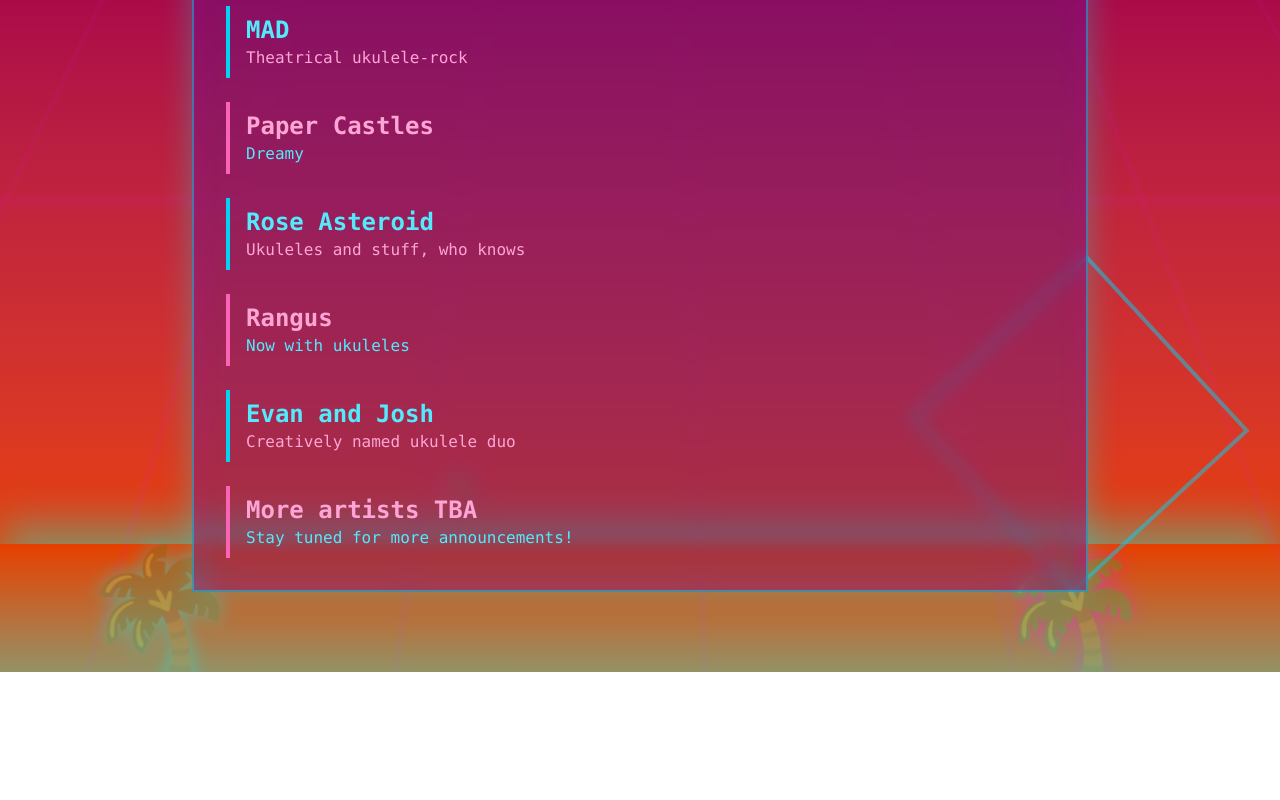
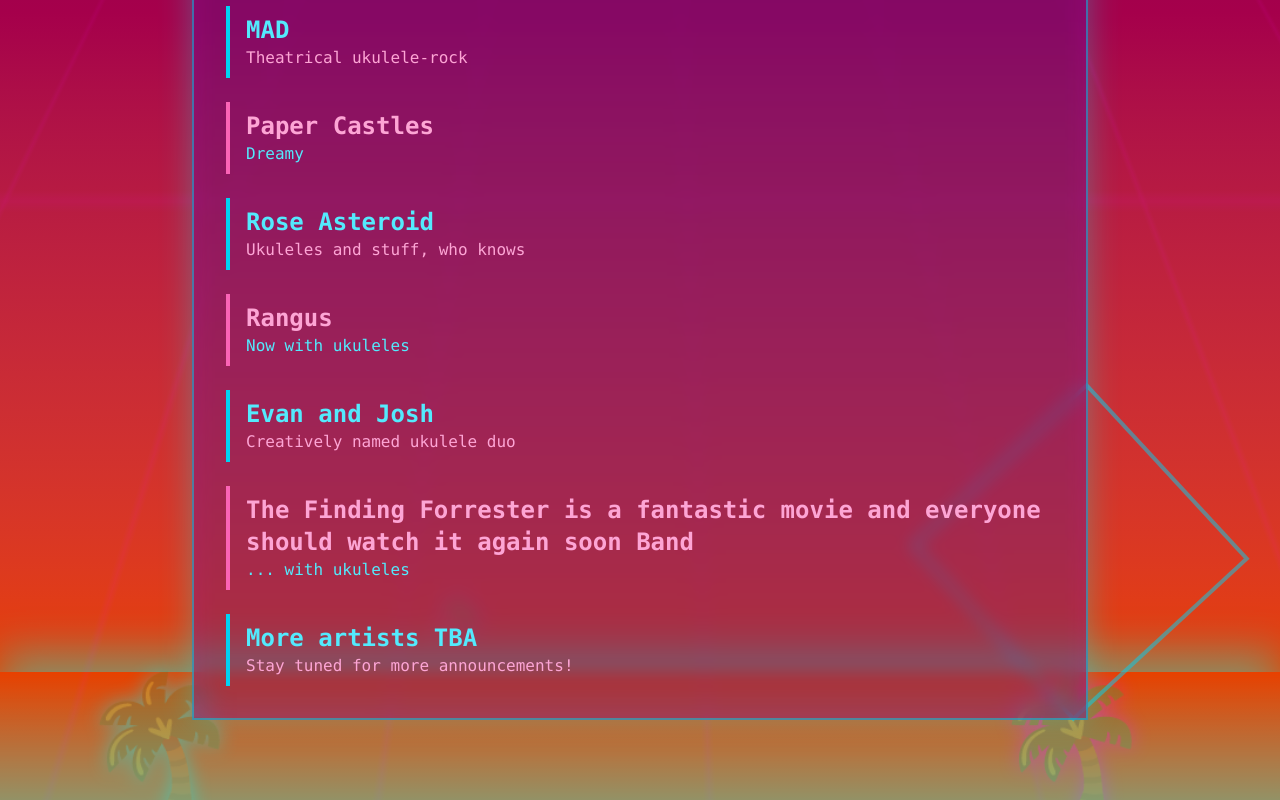
Before and after one commit to eflynch/ukulele-fest, a React (Vite) app: page / in a window 1280 px wide. Shown: the part 824-1624 px from the top of the page. Before the commit the page ends 1496 px from the top, so only its background shows below. Built offline with nearby package versions, Linux system fonts and the light colour scheme.

Commit message:
Update lineup

```diff
--- a/src/App.tsx
+++ b/src/App.tsx
@@ -3,6 +3,7 @@
 import toasterImage from './assets/toaster.png'
 import poster2024Image from './assets/playthegrayaway.png'
 import poster2025Image from './assets/ukulele-poster.png'
+import poster2026Image from './assets/poster.png'
 import CocktailChat from './CocktailChat'
 import { lineupArtists } from './lineupData'
 import { faqItems } from './faqData'
@@ -807,6 +808,14 @@
 
               {activeTab === 'about' && (
                 <div className="text-cyan-300">
+                  <img
+                        src={poster2026Image}
+                        alt="2026 Play the Gray Away Poster"
+                        className="w-full rounded border-2 border-pink-400/50 mb-4"
+                        style={{
+                          boxShadow: '0 0 20px rgba(255, 0, 255, 0.3)'
+                        }}
+                      />
                   <h2 className="text-4xl font-bold mb-6 text-pink-300" style={{ textShadow: '0 0 10px #ff6b9d' }}>
                    FAQ
                   </h2>
--- a/src/lineupData.ts
+++ b/src/lineupData.ts
@@ -32,6 +32,10 @@
     name: 'Evan and Josh',
     description: 'Creatively named ukulele duo',
   },
+  {
+    name: "The Finding Forrester is a fantastic movie and everyone should watch it again soon Band",
+    description: '... with ukuleles',
+  },
     {
     name: 'More artists TBA',
     description: 'Stay tuned for more announcements!',
```
Also changed, not shown: src/assets/poster.png (added).
